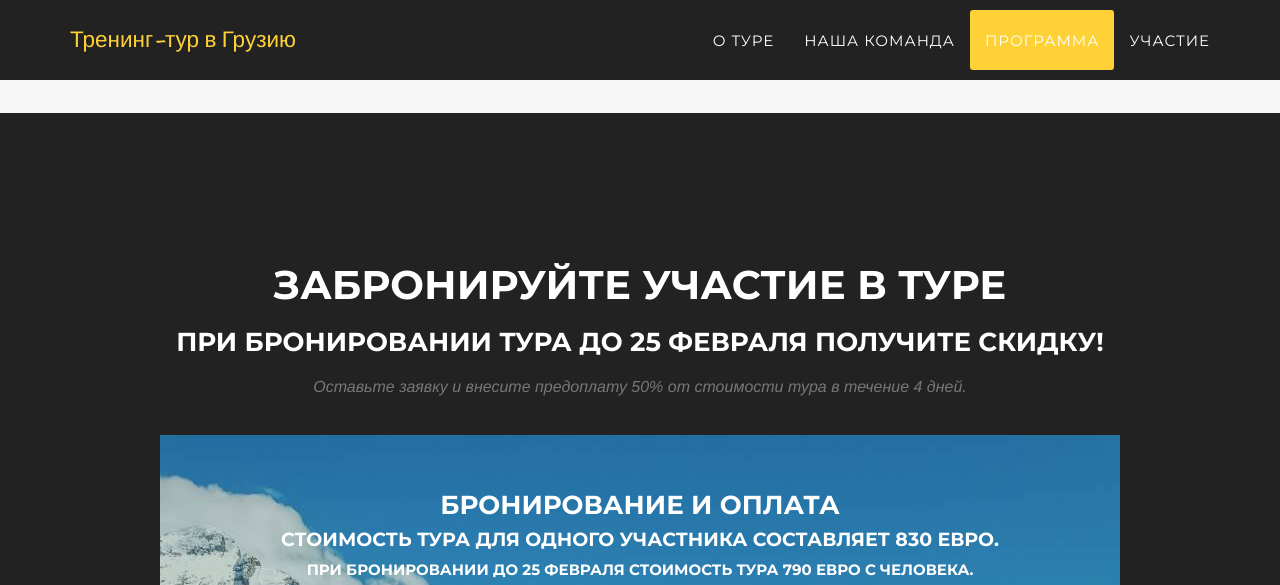
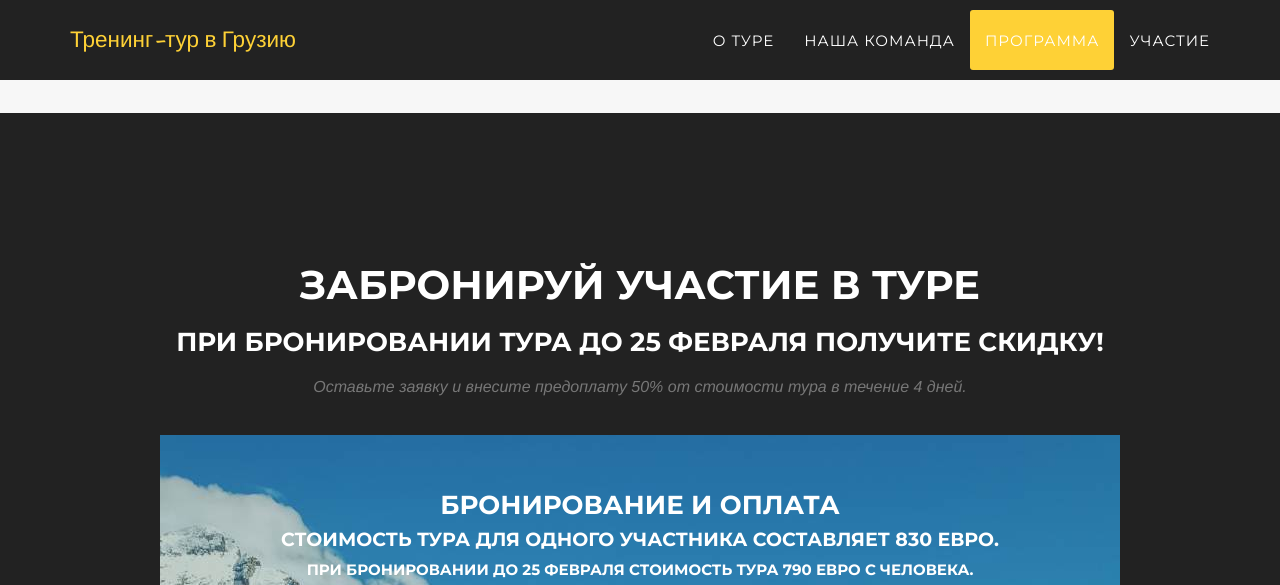
Before and after one commit to show-academy/creativetrours, a Jekyll site: the page built from index.html, in a window 1280 px wide and 900 px high, scrolled down 12769 px, cut to the strip 0-585 px from the top of the window. Built offline with Jekyll 4.4.1, drawn with Linux system fonts in a browser that asks for light colours; some web fonts are replaced.

```diff
--- a/_includes/contact.html
+++ b/_includes/contact.html
@@ -2,7 +2,7 @@
         <div class="container">
             <div class="row">
                 <div class="col-lg-12 text-center">
-                    <h2 class="section-heading">Забронируйте участие в туре</h2>
+                    <h2 class="section-heading">Забронируй участие в туре</h2>
                     <h3 class="section-heading text-muted">При бронировании тура до 25 февраля получите скидку!</h3>
                     <h3 class="section-subheading text-muted">
                         Оставьте заявку и внесите предоплату 50% от стоимости тура в течение 4 дней.
```
